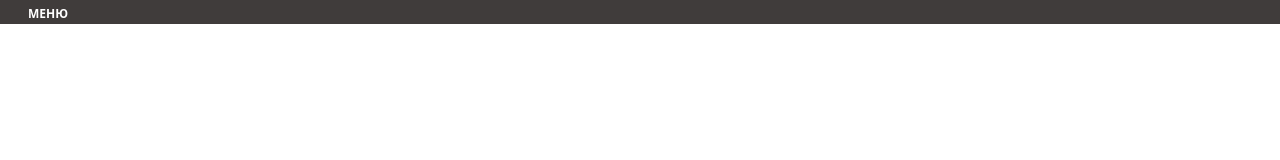
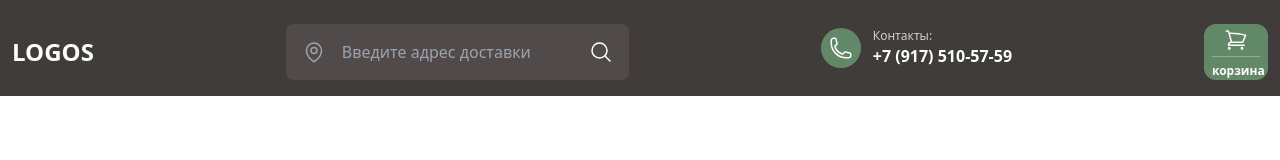
Before and after one commit to Nikita7465/project, a website: page index.html in a window 1280 px wide. Drawn offline with Linux system fonts and the light colour scheme.

Commit message:
add header top

```diff
--- a/index.html
+++ b/index.html
@@ -11,10 +11,9 @@
 
 <body>
 
-    <header class="">
-        <div class="header-top bg-[#403C3B] px-4">
+    <header class="header">
+        <div class="header-top bg-[#403C3B] p-3 flex justify-between flex-wrap h-36 sm:flex sm:h-24">
 
-            <div class="header-top-content pl-3">
             <!-- <nav class="nav-burger text-center">
                     <div class="nav-link"><a href="" class="font-medium text-gray-600">Горячие закуски</a></div>
                     <div class="nav-link"><a href="" class="font-medium text-gray-600">Холодные закуски</a></div>
@@ -26,15 +25,68 @@
                     <div class="nav-link"><a href="" class="font-medium text-gray-600">Напитки</a></div>
                 </nav> -->
 
-                <button class="hamburger hamburger--collapse" type="button">
+            <button class="hamburger hamburger--collapse mb-auto sm:hidden" type="button">
                 <span class="hamburger-box">
                     <span class="hamburger-inner"></span>
                 </span>
                 <span class=" text-white font-bold text-xs">МЕНЮ</span>
             </button>
+
+            <div class="header-logo-container pt-3 items-center sm:pt-6">
+                <h2 class="header-logo font-bold text-white text-2xl">LOGOS</h2>
+            </div>
+
+            <div
+                class="shopping-cart-container bg-[#618967] rounded-xl px-2 pt-1 justify-center w-16 h-14 sm:order-3 sm:mt-3">
+                <a href="" class="shoping-cart-link">
+                    <div class="shopping-cart-content">
+                        <svg xmlns="http://www.w3.org/2000/svg" fill="none" viewBox="0 0 24 24" stroke-width="1.5"
+                            stroke="currentColor" class="w-6 h-6 text-white mx-auto">
+                            <path stroke-linecap="round" stroke-linejoin="round"
+                                d="M2.25 3h1.386c.51 0 .955.343 1.087.835l.383 1.437M7.5 14.25a3 3 0 00-3 3h15.75m-12.75-3h11.218c1.121-2.3 2.1-4.684 2.924-7.138a60.114 60.114 0 00-16.536-1.84M7.5 14.25L5.106 5.272M6 20.25a.75.75 0 11-1.5 0 .75.75 0 011.5 0zm12.75 0a.75.75 0 11-1.5 0 .75.75 0 011.5 0z" />
+                        </svg>
+
+                        <div class="shopping-cart-line w-12 h-px bg-white opacity-30 mt-1"></div>
+
+                        <span class="shopping-cart-text font-semibold text-xs text-white h-2">корзина</span>
+                    </div>
+                </a>
             </div>
 
             <div class="header-search">
+                <form action="" class="flex mt-3 rounded-lg bg-[#504B4A] p-4 justify-between object-center static">
+                    <svg xmlns="http://www.w3.org/2000/svg" fill="none" viewBox="0 0 24 24" stroke-width="1.5"
+                        stroke="currentColor" class="w-6 h-6 text-[#9CA3AF] my-auto">
+                        <path stroke-linecap="round" stroke-linejoin="round" d="M15 10.5a3 3 0 11-6 0 3 3 0 016 0z" />
+                        <path stroke-linecap="round" stroke-linejoin="round"
+                            d="M19.5 10.5c0 7.142-7.5 11.25-7.5 11.25S4.5 17.642 4.5 10.5a7.5 7.5 0 1115 0z" />
+                    </svg>
+
+                    <input type="text" placeholder="Введите адрес доставки" class="bg-[#504B4A] px-4 text-white">
+
+                    <svg xmlns="http://www.w3.org/2000/svg" fill="none" viewBox="0 0 24 24" stroke-width="1.5"
+                        stroke="currentColor" class="w-6 h-6 text-white ml-auto">
+                        <path stroke-linecap="round" stroke-linejoin="round"
+                            d="M21 21l-5.197-5.197m0 0A7.5 7.5 0 105.196 5.196a7.5 7.5 0 0010.607 10.607z" />
+                    </svg>
+
+
+                </form>
+            </div>
+
+            <div class="header-contact pt-4 hidden min-[768px]:flex">
+                <div class="contact-icon bg-[#618967] rounded-full w-10 h-10 p-2">
+                    <svg xmlns="http://www.w3.org/2000/svg" fill="none" viewBox="0 0 24 24" stroke-width="1.5"
+                        stroke="currentColor" class="w-6 h-6 text-white">
+                        <path stroke-linecap="round" stroke-linejoin="round"
+                            d="M2.25 6.75c0 8.284 6.716 15 15 15h2.25a2.25 2.25 0 002.25-2.25v-1.372c0-.516-.351-.966-.852-1.091l-4.423-1.106c-.44-.11-.902.055-1.173.417l-.97 1.293c-.282.376-.769.542-1.21.38a12.035 12.035 0 01-7.143-7.143c-.162-.441.004-.928.38-1.21l1.293-.97c.363-.271.527-.734.417-1.173L6.963 3.102a1.125 1.125 0 00-1.091-.852H4.5A2.25 2.25 0 002.25 4.5v2.25z" />
+                    </svg>
+                </div>
+
+                <div class="contact-container ml-3">
+                    <h4 class="contact-text font-normal text-xs text-[#CFCFCF]">Контакты:</h4>
+                    <h3 class="contact-number font-bold text-base text-white">+7 (917) 510-57-59</h3>
+                </div>
 
             </div>
 
@@ -45,6 +97,9 @@
         <div class="header-nav">
 
         </div>
+
+
+
     </header>
 
 
```
Also changed, not shown: css/output.css. Lines whose indentation alone changed are shown as unchanged.
